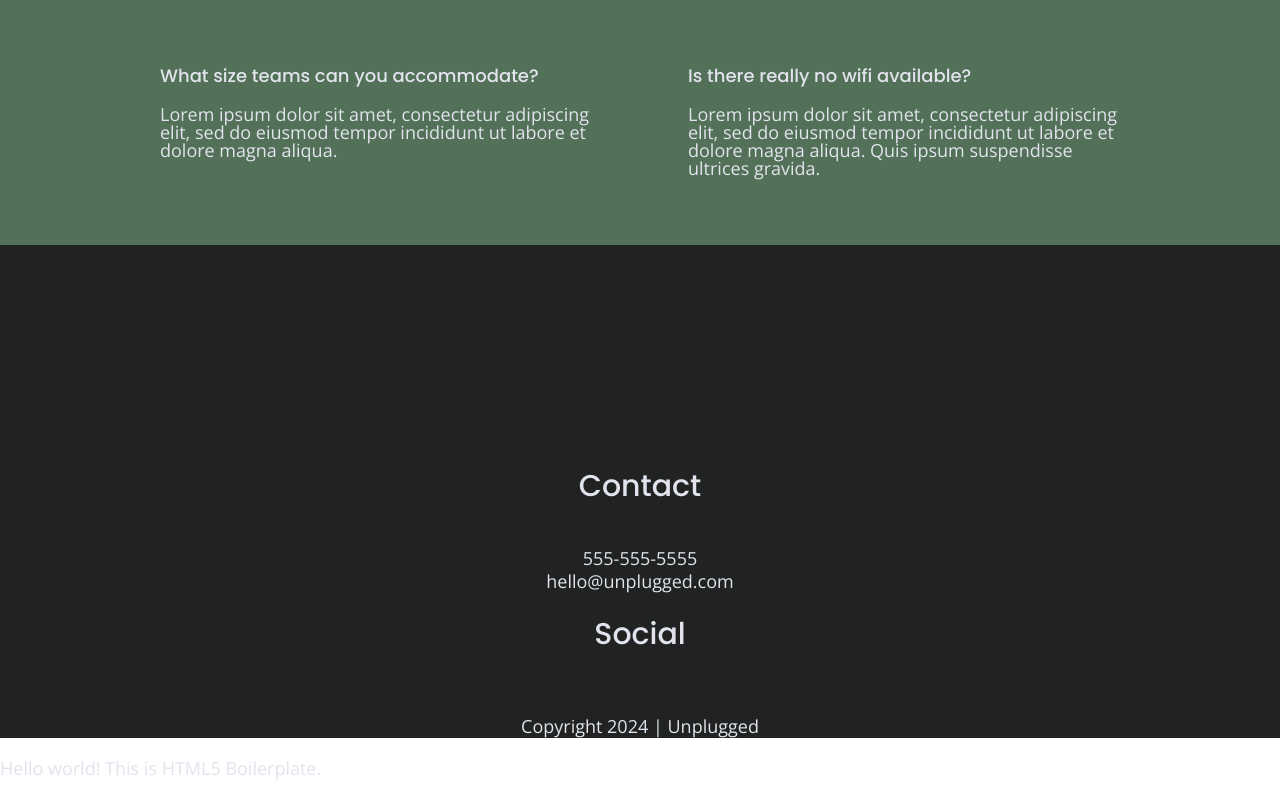
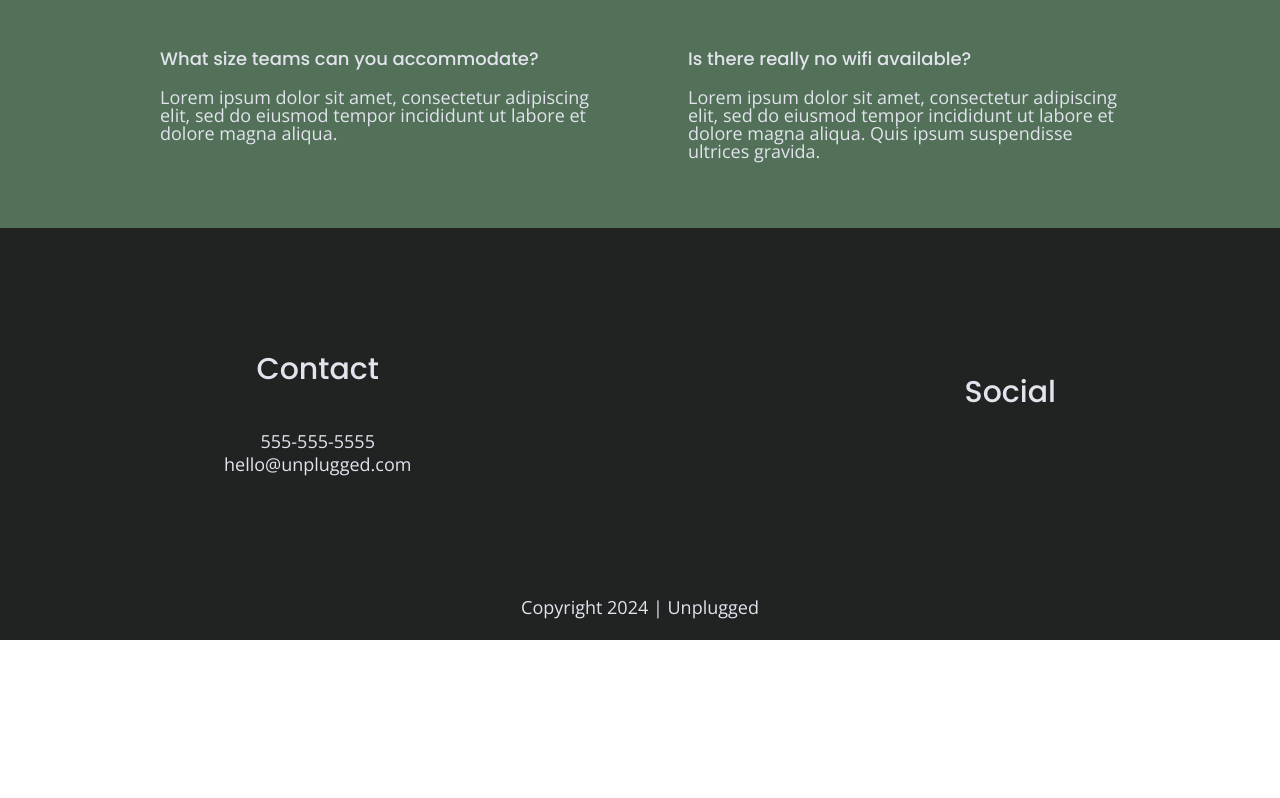
Before and after one commit to robertoninob/Module-9-responsive-website-project---unplugged, a website: page faq/index.html in a window 1280 px wide. Shown: the part 422-1220 px from the top of the page. After the commit the page ends 1062 px from the top, so only its background shows below. Drawn offline with nearby package versions, Linux system fonts and the light colour scheme.

Commit message:
Add files via upload

```diff
--- a/faq/index.html
+++ b/faq/index.html
@@ -17,7 +17,9 @@
   <!-- Place favicon.ico in the root directory -->
 
   <!-- Google Fonts -->
-<link href="https://fonts.googleapis.com/css2?family=Open+Sans:ital,wght@0,300..800;1,300..800&family=Poppins:ital,wght@0,100;0,200;0,300;0,400;0,500;0,600;0,700;0,800;0,900;1,100;1,200;1,300;1,400;1,500;1,600;1,700;1,800;1,900&display=swap" rel="stylesheet">
+  <link
+    href="https://fonts.googleapis.com/css2?family=Open+Sans:ital,wght@0,300..800;1,300..800&family=Poppins:ital,wght@0,100;0,200;0,300;0,400;0,500;0,600;0,700;0,800;0,900;1,100;1,200;1,300;1,400;1,500;1,600;1,700;1,800;1,900&display=swap"
+    rel="stylesheet">
   <link rel="stylesheet" href="../css/normalize.css">
   <link rel="stylesheet" href="../css/main.css">
 
@@ -31,10 +33,12 @@
         <img src="" alt="unplugged logo">
       </a>
       <div class="header-divider"></div>
+      <nav>
         <ul>
           <li><a href="index.html">FAQ</a></li>
           <li><a href="../about/index.html">About</a></li>
         </ul>
+      </nav>
     </div>
   </header>
 
@@ -43,19 +47,23 @@
       <h2>Frequently Asked Questions</h2>
       <div class="faq-content">
         <h4>How do I get to the Unplugged retreat?</h4>
-        <p>Lorem ipsum dolor sit amet, consectetur adipiscing elit, sed do eiusmod tempor incididunt ut labore et dolore magna aliqua. Quis ipsum suspendisse ultrices gravida.</p>
+        <p>Lorem ipsum dolor sit amet, consectetur adipiscing elit, sed do eiusmod tempor incididunt ut labore et dolore
+          magna aliqua. Quis ipsum suspendisse ultrices gravida.</p>
       </div>
       <div class="faq-content">
         <h4>What kind of team is right for the Unplugged retreat?</h4>
-        <p>Lorem ipsum dolor sit amet, consectetur adipiscing elit, sed do eiusmod tempor incididunt ut labore et dolore magna aliqua. Quis ipsum suspendisse ultrices gravida.</p>
+        <p>Lorem ipsum dolor sit amet, consectetur adipiscing elit, sed do eiusmod tempor incididunt ut labore et dolore
+          magna aliqua. Quis ipsum suspendisse ultrices gravida.</p>
       </div>
       <div class="faq-content">
         <h4>What size teams can you accommodate?</h4>
-        <p>Lorem ipsum dolor sit amet, consectetur adipiscing elit, sed do eiusmod tempor incididunt ut labore et dolore magna aliqua.</p>
+        <p>Lorem ipsum dolor sit amet, consectetur adipiscing elit, sed do eiusmod tempor incididunt ut labore et dolore
+          magna aliqua.</p>
       </div>
       <div class="faq-content">
         <h4>Is there really no wifi available?</h4>
-        <p>Lorem ipsum dolor sit amet, consectetur adipiscing elit, sed do eiusmod tempor incididunt ut labore et dolore magna aliqua. Quis ipsum suspendisse ultrices gravida.
+        <p>Lorem ipsum dolor sit amet, consectetur adipiscing elit, sed do eiusmod tempor incididunt ut labore et dolore
+          magna aliqua. Quis ipsum suspendisse ultrices gravida.
         </p>
       </div>
     </div>
@@ -63,31 +71,30 @@
   <!-- main wrapper -->
 
   <footer>
-      <div class="content-wrapper"></div>
-      <div class="footer-wrapper"></div>
+    <div class="content-wrapper">
+      <div class="footer-content">
         <div class="contact">
           <h4>Contact</h4>
           <address>
-          <p>
-            555-555-5555 <br>
-            hello@unplugged.com
-          </p>
+            <p>555-555-5555<br>hello@unplugged.com</p>
           </address>
         </div>
-      <div class="social media">
+        <div class="social">
           <h4>Social</h4>
           <div class="social-icons">
             <p><a href="#"></a></p>
             <p><a href="#"></a></p>
             <p><a href="#"></a></p>
           </div>
-      <div class="copyright"></div>
+        </div>
+      </div>
+    </div>
+    <div class="copyright">
       <p>Copyright 2024 | Unplugged</p>
     </div>
   </footer>
 
-  <!-- Add your site or application content here -->
-  <p>Hello world! This is HTML5 Boilerplate.</p>
+
   <script src="../js/vendor/modernizr-3.11.2.min.js"></script>
   <script src="../js/plugins.js"></script>
   <script src="../js/main.js"></script>
```
Lines whose indentation alone changed are shown as unchanged.
